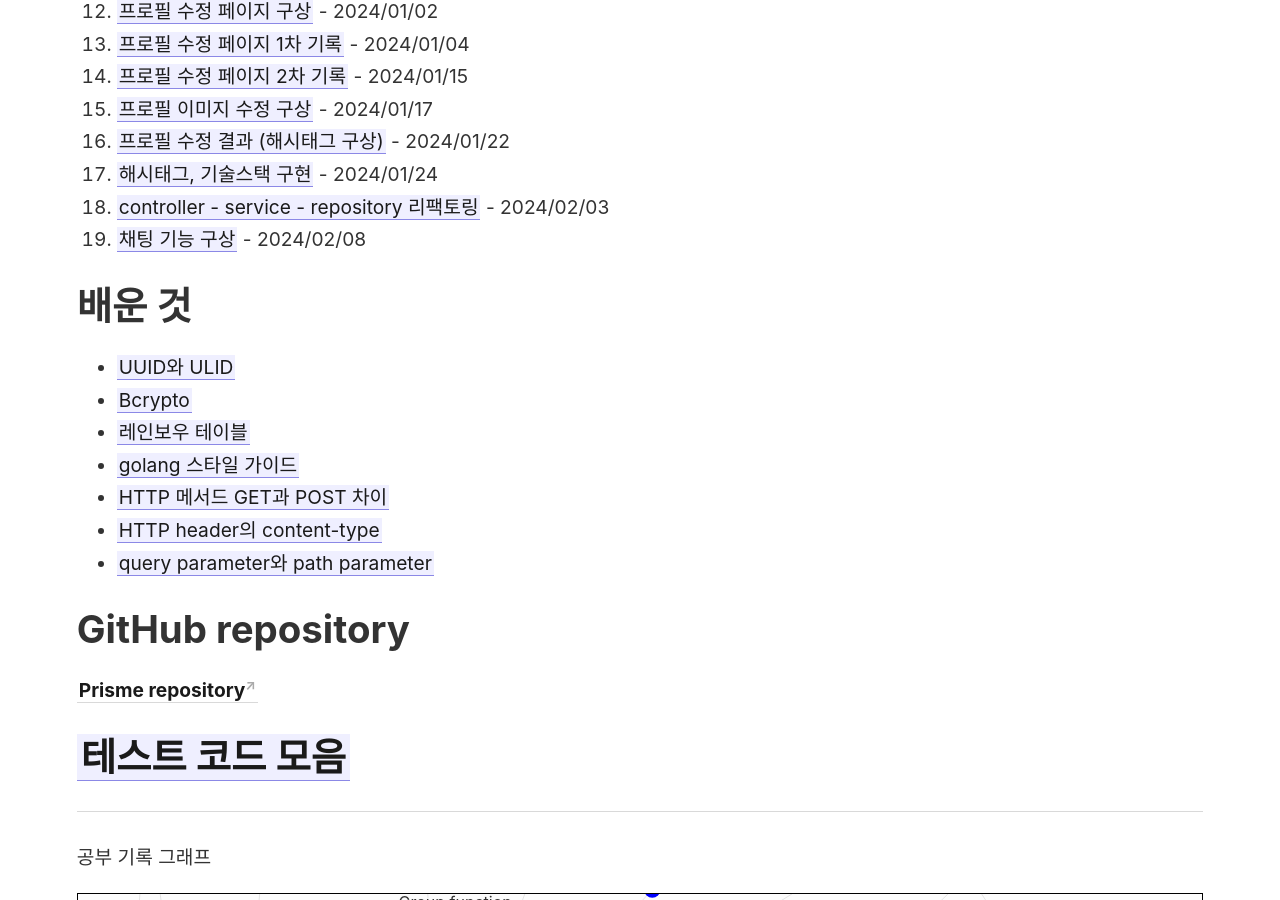
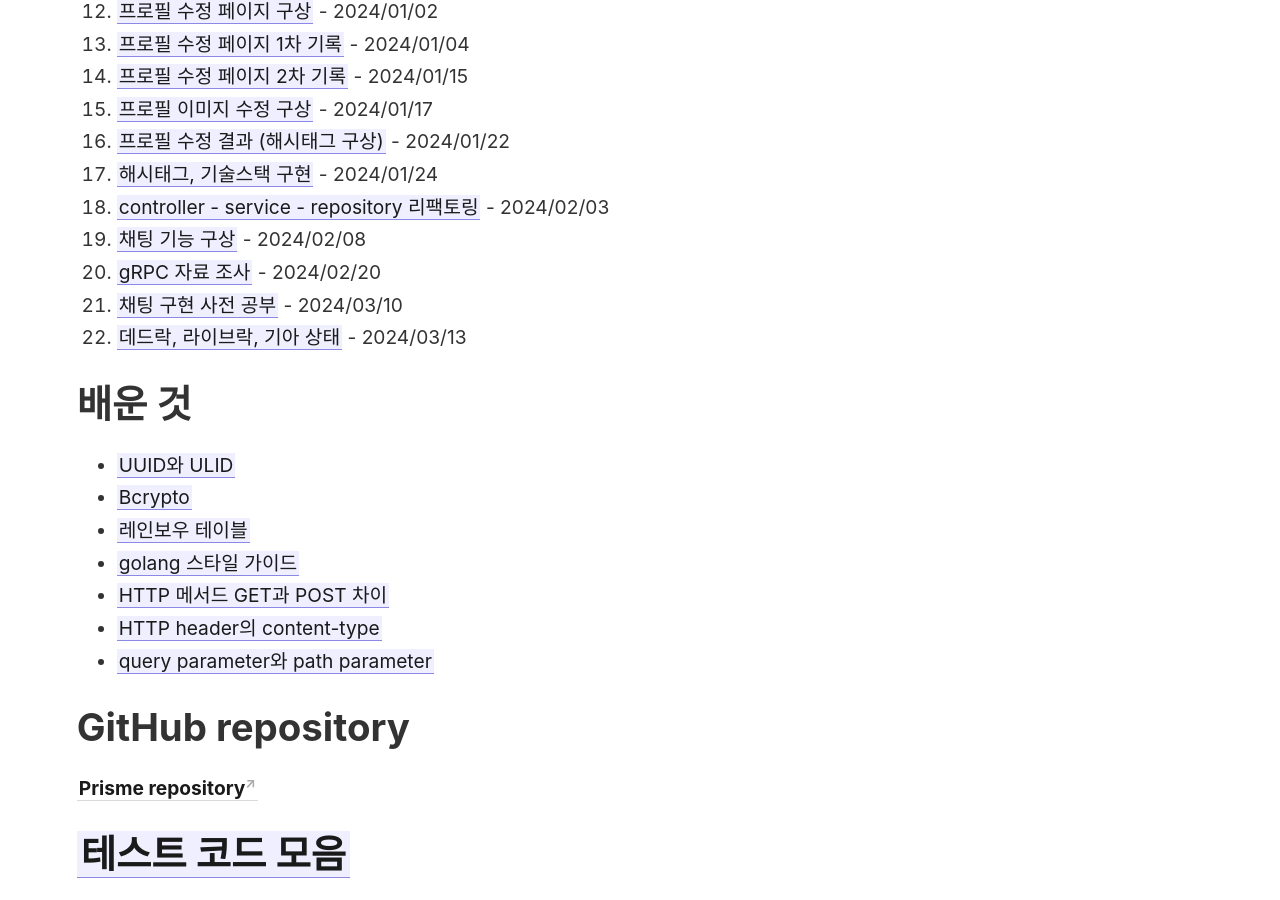
Before and after one commit to rainbow96bear/Obsidian, a Jekyll site: the page built from _notes/Prism/Prism (포트폴리오 공유 SNS).md, in a window 1280 px wide and 900 px high, scrolled down 1401 px. Built offline with Jekyll 4.4.1, drawn with Linux system fonts in a browser that asks for light colours; some of the changed text lies outside the part shown.

Commit message:
누락된 목차 추가

```diff
--- a/_notes/Prism/Prism (포트폴리오 공유 SNS).md
+++ b/_notes/Prism/Prism (포트폴리오 공유 SNS).md
@@ -22,6 +22,10 @@
 17. [[해시태그, 기술스택 구현]] - 2024/01/24
 18. [[controller - service - repository 리팩토링]] - 2024/02/03
 19. [[채팅 기능 구상]] - 2024/02/08
+20. [[gRPC 자료 조사]] - 2024/02/20
+21. [[채팅 구현 사전 공부]] - 2024/03/10
+22. [[데드락, 라이브락, 기아 상태]] - 2024/03/13
+
 
 # 배운 것
 - [[UUID와 ULID]]
```
